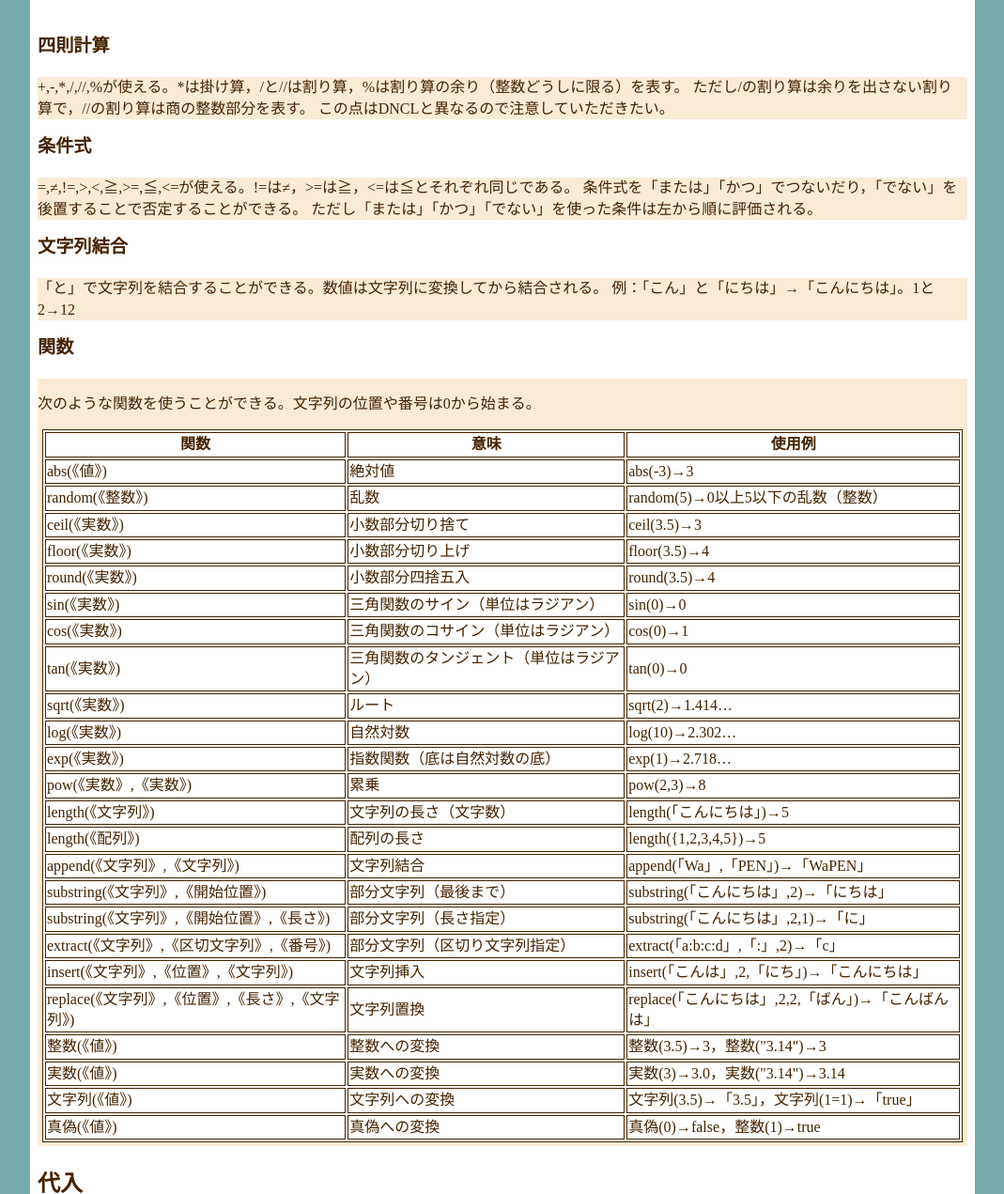
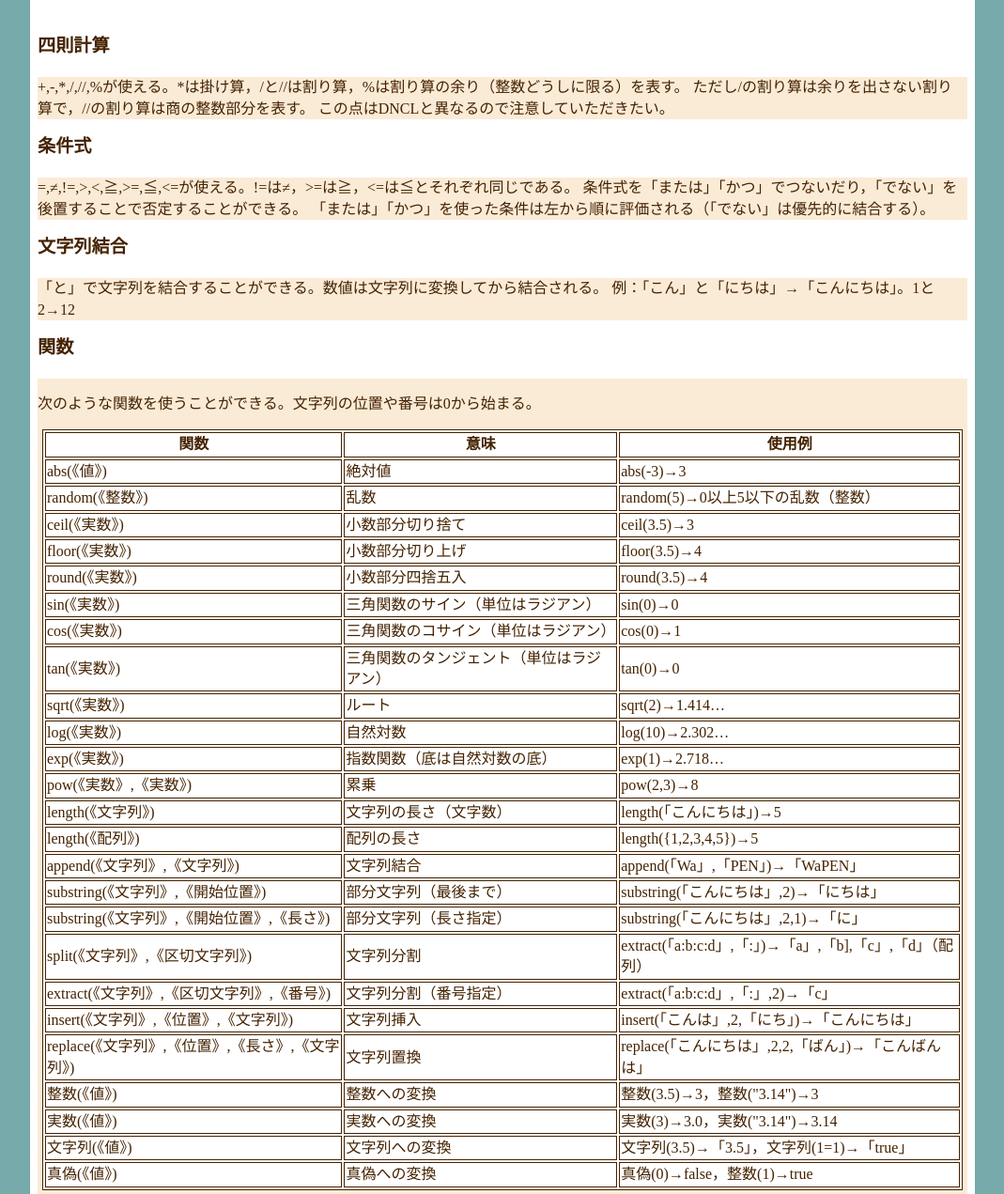
Before and after one commit to watayan/PyPEN, a website: page manual/syntax.html in a window 1280 px wide. Shown: the part 622-1893 px from the top of the page at 94% size, without its empty margins (105-1174 px from the left). Drawn offline with Linux system fonts and the light colour scheme.

Commit message:
マニュアルの修正

```diff
--- a/manual/syntax.html
+++ b/manual/syntax.html
@@ -39,7 +39,7 @@
         <h3>条件式</h3>
         <p class="part">=,≠,!=,&gt;,&lt;,≧,&gt;=,≦,&lt;=が使える。!=は≠，&gt;=は≧，&lt;=は≦とそれぞれ同じである。
         条件式を「または」「かつ」でつないだり，「でない」を後置することで否定することができる。
-        ただし「または」「かつ」「でない」を使った条件は左から順に評価される。
+        「または」「かつ」を使った条件は左から順に評価される（「でない」は優先的に結合する）。
         </p>
         <h3>文字列結合</h3>
         <p class="part">「と」で文字列を結合することができる。数値は文字列に変換してから結合される。
@@ -66,7 +66,8 @@
             <tr><td>append(《文字列》,《文字列》)</td><td>文字列結合</td><td>append(「Wa」,「PEN」)→「WaPEN」</td></tr>
             <tr><td>substring(《文字列》,《開始位置》)</td><td>部分文字列（最後まで）</td><td>substring(「こんにちは」,2)→「にちは」</td></tr>
             <tr><td>substring(《文字列》,《開始位置》,《長さ》)</td><td>部分文字列（長さ指定）</td><td>substring(「こんにちは」,2,1)→「に」</td></tr>
-            <tr><td>extract(《文字列》,《区切文字列》,《番号》)</td><td>部分文字列（区切り文字列指定）</td><td>extract(「a:b:c:d」,「:」,2)→「c」</td></tr>
+            <tr><td>split(《文字列》,《区切文字列》)</td><td>文字列分割</td><td>extract(「a:b:c:d」,「:」)→「a」,「b],「c」,「d」（配列）</td></tr>
+            <tr><td>extract(《文字列》,《区切文字列》,《番号》)</td><td>文字列分割（番号指定）</td><td>extract(「a:b:c:d」,「:」,2)→「c」</td></tr>
             <tr><td>insert(《文字列》,《位置》,《文字列》)</td><td>文字列挿入</td><td>insert(「こんは」,2,「にち」)→「こんにちは」</td></tr>
             <tr><td>replace(《文字列》,《位置》,《長さ》,《文字列》)</td><td>文字列置換</td><td>replace(「こんにちは」,2,2,「ばん」)→「こんばんは」</td></tr>
             <tr><td>整数(《値》)</td><td>整数への変換</td><td>整数(3.5)→3，整数("3.14")→3</td></tr>
```
